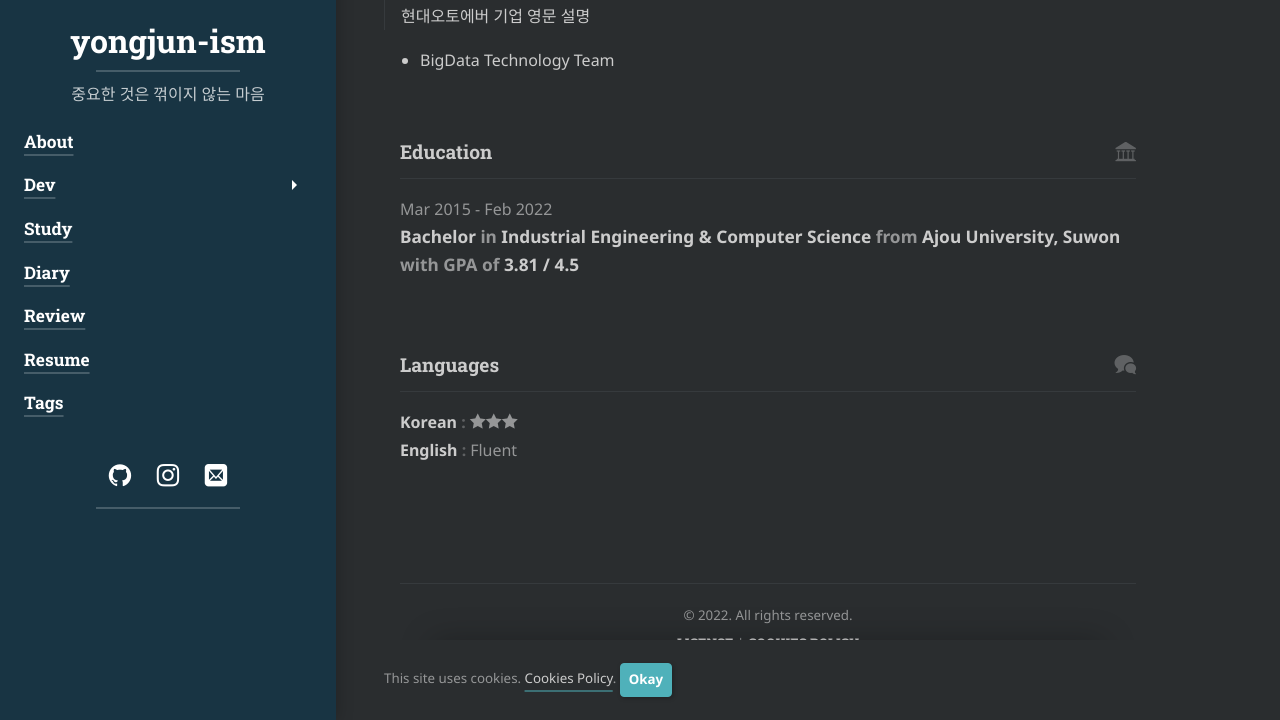
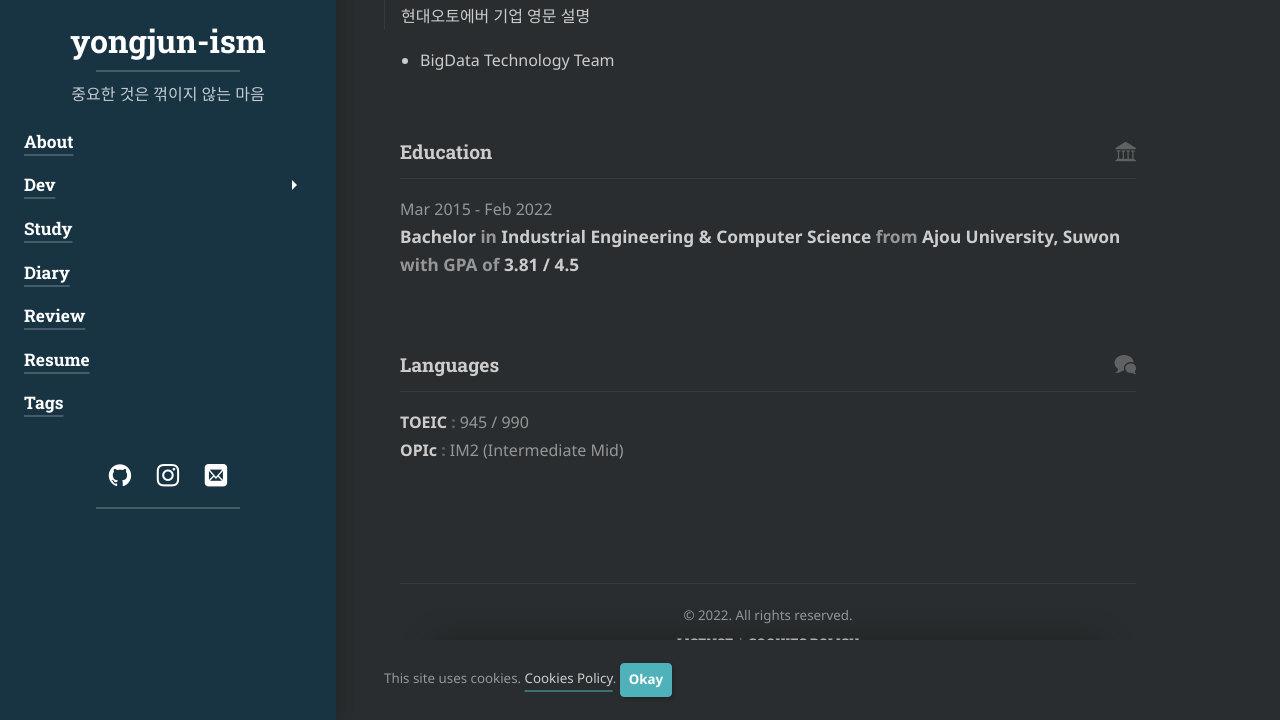
Before and after one commit to yongjunism/yongjunism.github.io, a Jekyll site: the page built from resume.md, in a window 1280 px wide and 900 px high, scrolled down 555 px, cut to the strip 180-900 px from the top of the window. Built offline with Jekyll 4.4.1, drawn with Linux system fonts in a browser that asks for light colours; cached includes are drawn as plain includes; nearby versions of some CDN libraries; some web fonts are replaced; library files that are not in the unit come from our copies.

Commit message:
Update resume.yml

```diff
--- a/_data/resume.yml
+++ b/_data/resume.yml
@@ -80,10 +80,14 @@ education:
 #       - "MP4"
 #       - "GIF"
 languages:
-  - language: "Korean"
-    fluency: "Native speaker"
-  - language: "English"
-    fluency: "Fluent"
+  # - language: "Korean"
+  #   fluency: "Native speaker"
+  # - language: "English"
+  #   fluency: "Fluent"
+  - language: "TOEIC"
+    fluency: "945 / 990"
+  - language: "OPIc"
+    fluency: "IM2 (Intermediate Mid)"
 # interests:
 #   - name: "Wildlife"
 #     keywords:
```
